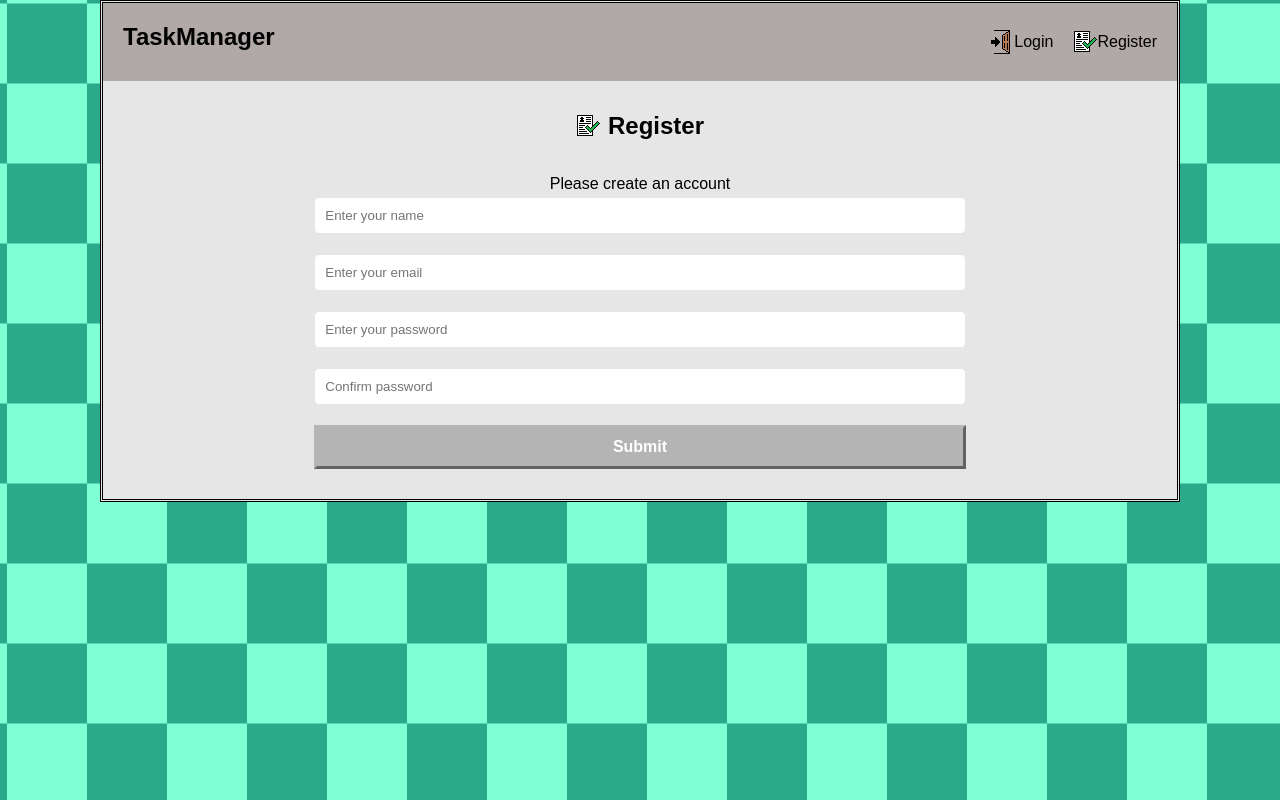
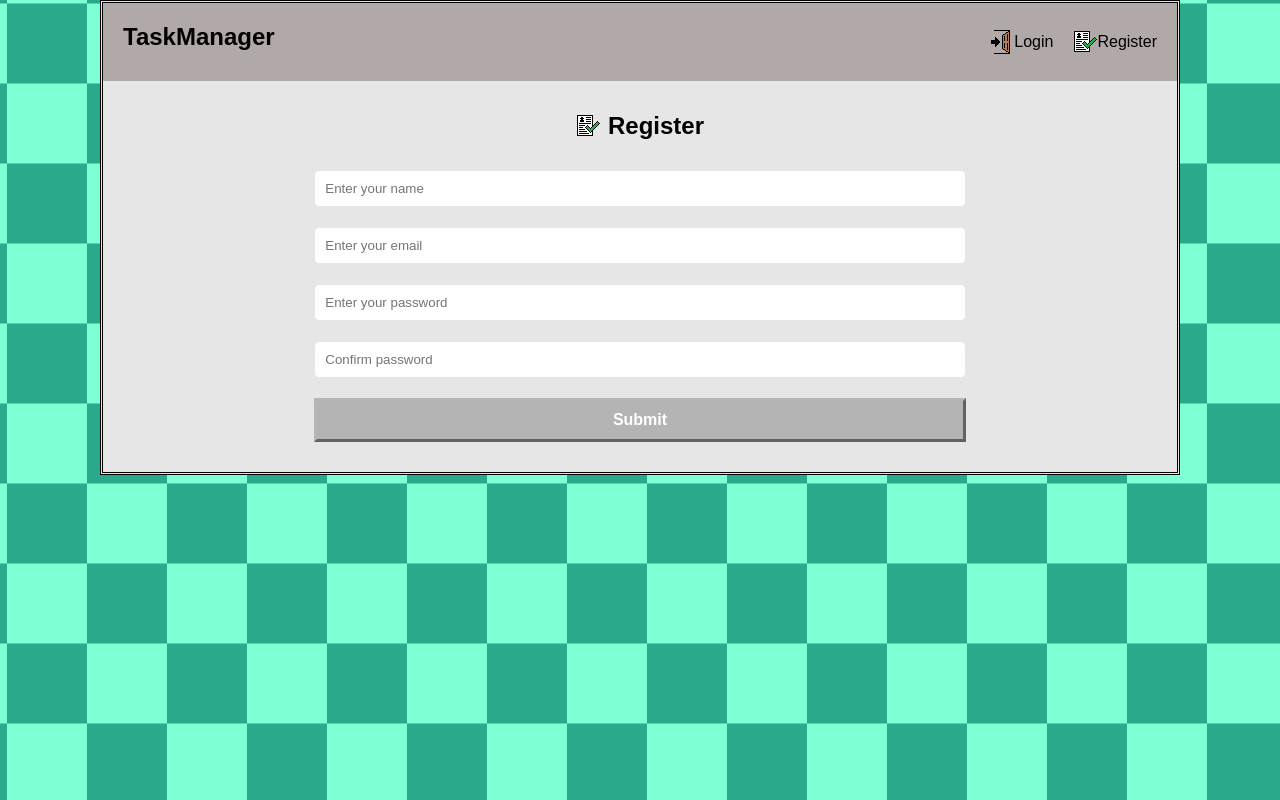
Before and after one commit to fordat/calapp2, a React (Create React App) app in the folder frontend/: page /register in a window 1280 px wide. Built offline with nearby package versions, Linux system fonts and the light colour scheme.

Commit message:
rm register text

```diff
--- a/frontend/src/pages/Register.jsx
+++ b/frontend/src/pages/Register.jsx
@@ -72,7 +72,6 @@ function Register() {
           alt="register"></img>
         <div className="heading-login-text">Register</div>
       </h1>
-      <p>Please create an account</p>
     </section>
 
     <section className="form">
```
